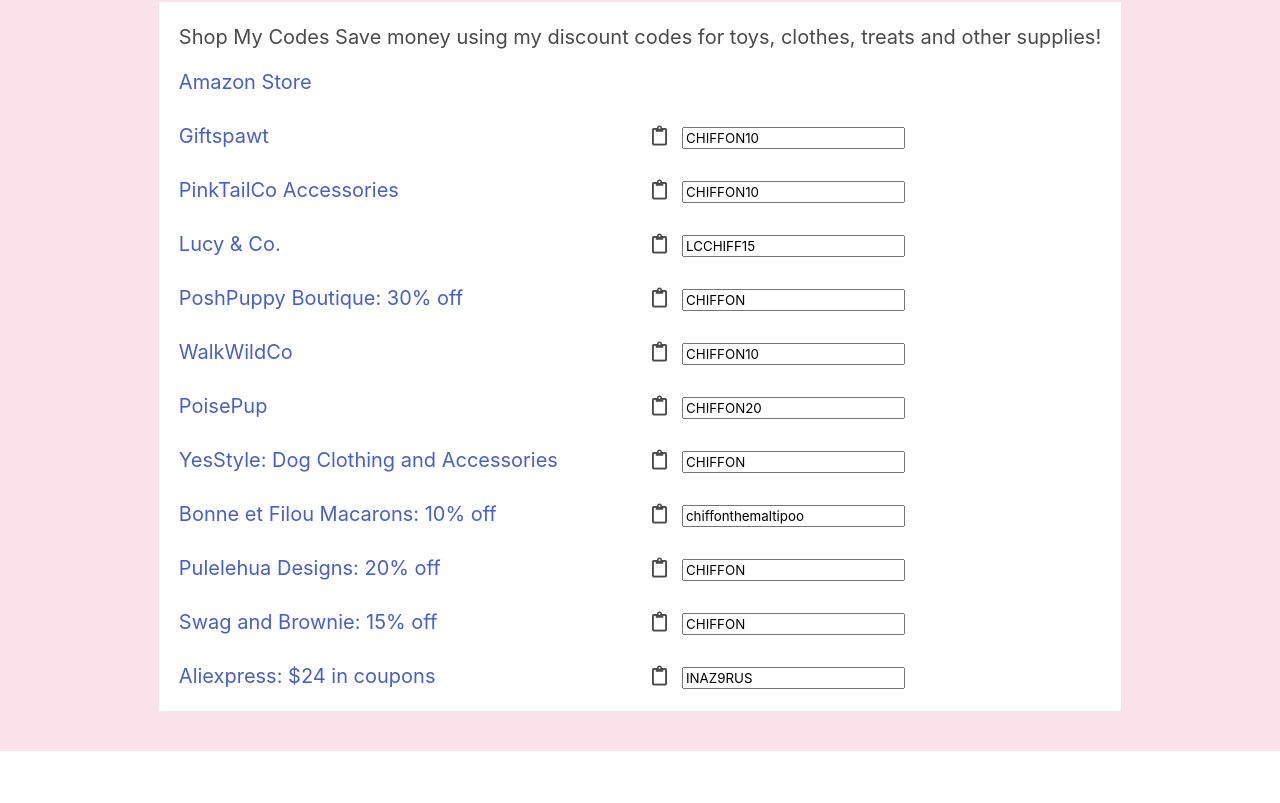
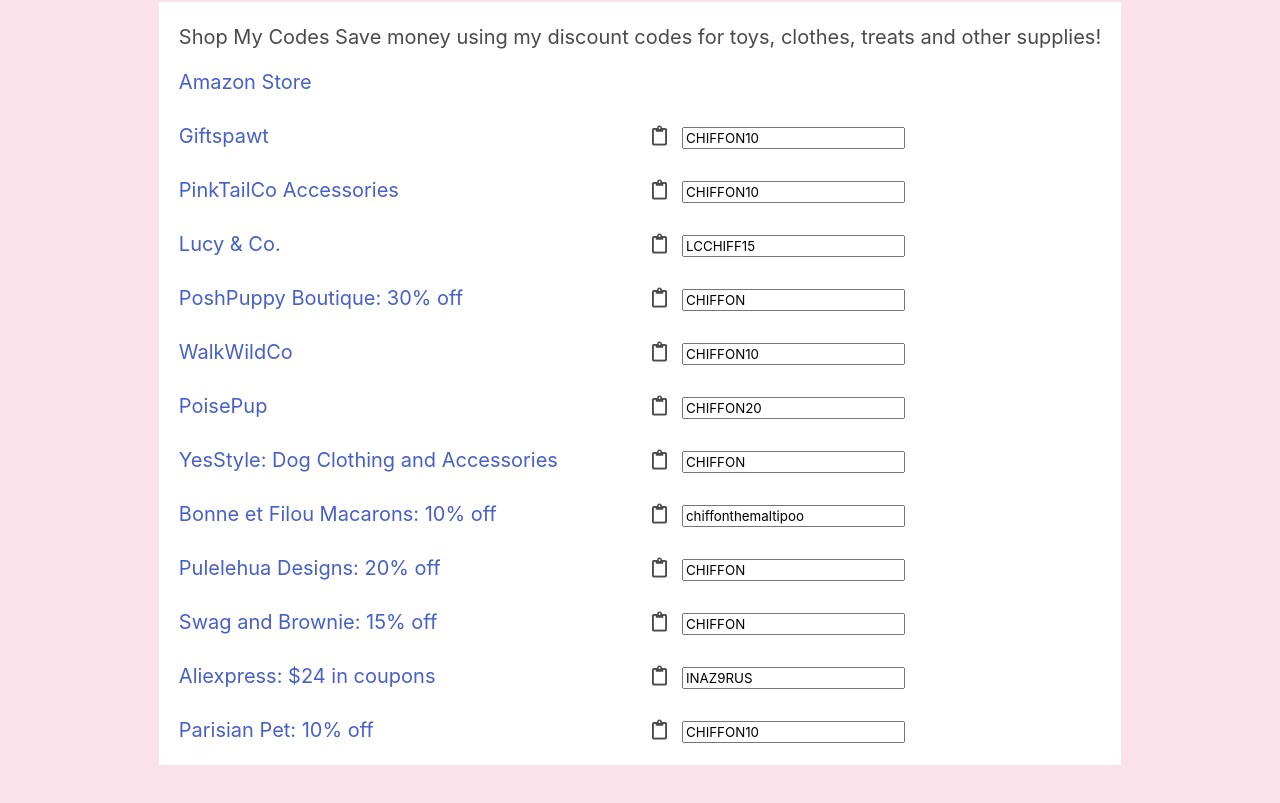
Before and after one commit to TechieQian/chiffon, a React (Create React App) app: page /shop in a window 1280 px wide. Shown: the part 592-1395 px from the top of the page. Before the commit the page ends 1343 px from the top, so only its background shows below. Built offline with nearby package versions, Linux system fonts and the light colour scheme.

Commit message:
adding parisian pet

```diff
--- a/src/data/sponsors.ts
+++ b/src/data/sponsors.ts
@@ -1,3 +1,7 @@
+// git add -A
+// git commit -m "editing sponsors"
+// git push origin master
+
 const sponsors = [
   {
     link: "http://amazon.com/shop/chiffonthemaltipoo",
@@ -60,6 +64,12 @@
     label: "Aliexpress: $24 in coupons",
     code: "INAZ9RUS",
   },
+  {
+    link:
+      "https://www.parisianpet.com/?Click=6069",
+    label: "Parisian Pet: 10% off",
+    code: "CHIFFON10",
+  },
 ];
 
 export interface ISponsor {
```
